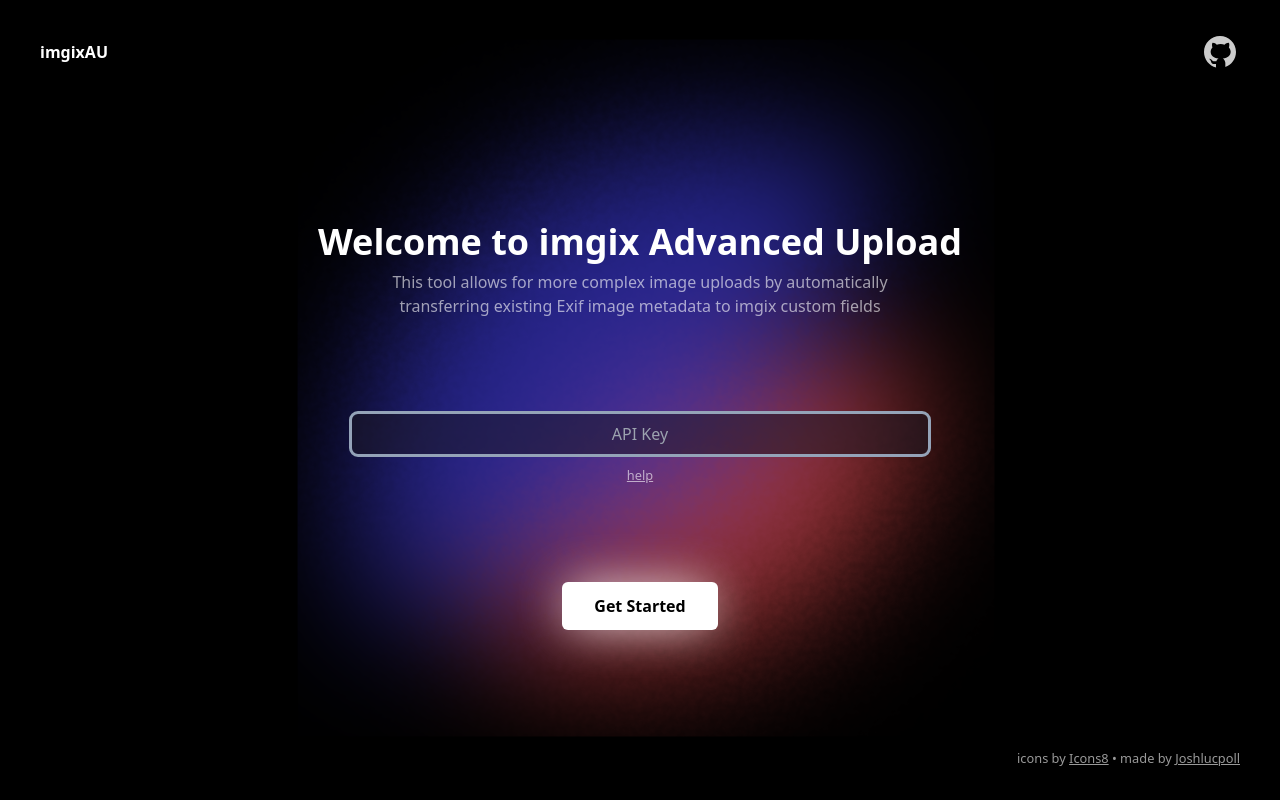
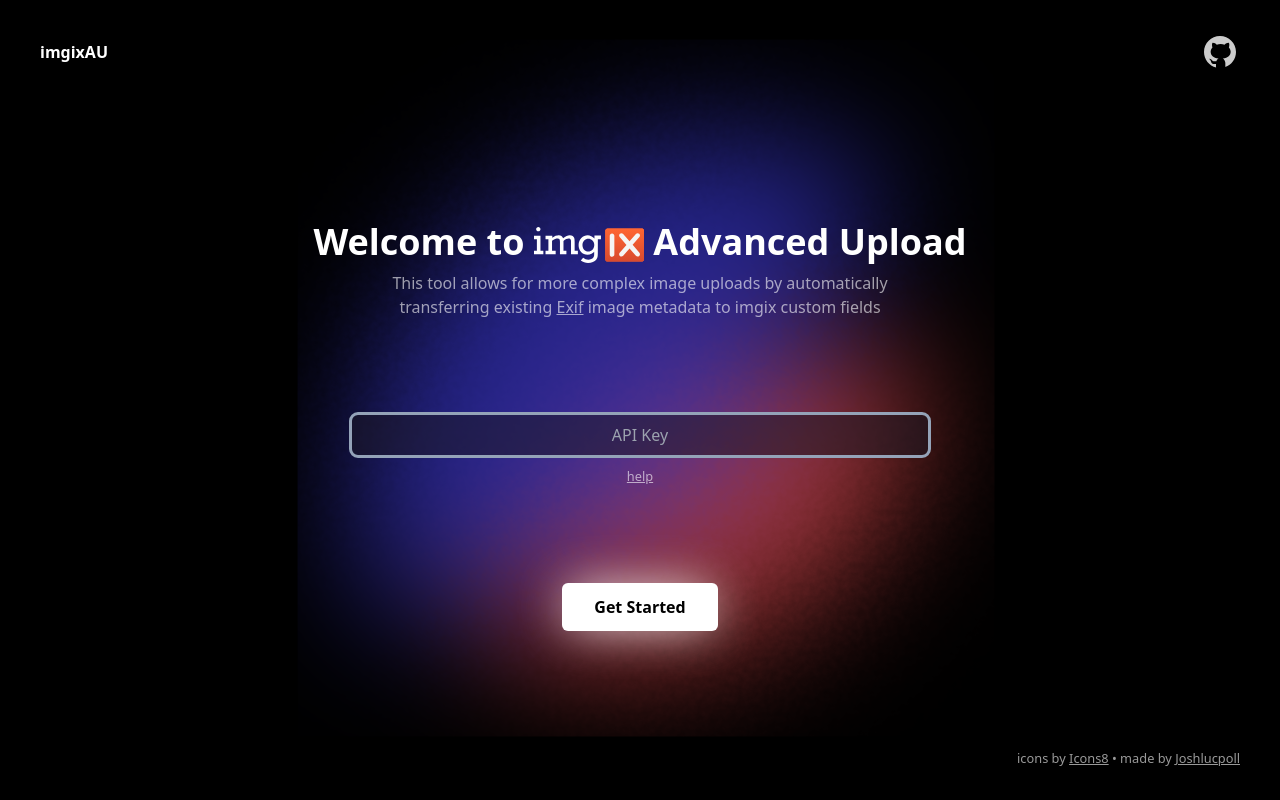
Before and after one commit to Joshlucpoll/imgix-advanced-upload, a SvelteKit app: page / in a window 1280 px wide. Built offline with nearby package versions, Linux system fonts and the light colour scheme.

Commit message:
updated ci

```diff
--- a/src/components/imageGrid.svelte
+++ b/src/components/imageGrid.svelte
@@ -3,10 +3,15 @@
   import { images } from "../lib/stores";
   import Button from "../components/button.svelte";
 
+  export let currentImage: number | null;
+  export let changeCurrentImage: Function;
+
   let fileInput: HTMLInputElement;
   let imageElements: HTMLImageElement[] = [];
+  let loadingImages = false;
 
   async function handleInputChange() {
+    let loadingImages = true;
     let imageFiles = [];
 
     const files = fileInput.files;
@@ -14,13 +19,13 @@
 
     for (let i = 0; i < files.length; i++) {
       // check if existing image already exists
-      if ($images.some((el) => el.name === files[i].name))
+      if (!$images.some((el) => el.name === files[i].name))
         imageFiles.push(files[i]);
     }
     fileInput.value = "";
 
     await loadImages(imageFiles);
-
+    loadingImages = false;
     console.log($images);
   }
 
@@ -59,7 +64,11 @@
 <div class="mb-16">
   <Button>
     <label class="cursor-pointer" for="fileInput">
-      {$images.length == 0 ? "Select images" : "Add more images"}
+      {loadingImages
+        ? "Loading images, this is gonna take a sec"
+        : $images.length == 0
+        ? "Select images"
+        : "Add more images"}
       <input
         class="hidden"
         bind:this={fileInput}
@@ -76,20 +85,26 @@
   class="grid grid-cols-1 md:grid-cols-2 lg:grid-cols-3 xl:grid-cols-4 gap-8 cursor-pointer"
 >
   {#each $images as image, i}
-    <div
-      class="relative w-full aspect-square rounded-md overflow-clip hover:scale-105 transition-transform"
+    <button
+      class={`relative w-full aspect-square rounded-md overflow-clip hover:scale-105 transition-transform ${
+        currentImage == i ? "scale-105" : ""
+      }`}
+      type="button"
+      on:click={changeCurrentImage(i)}
     >
       <img
         bind:this={imageElements[i]}
         src={image.src}
         alt="input"
-        class="object-cover w-full h-full opacity-50 hover:opacity-100 transition-opacity"
+        class={`object-cover w-full h-full opacity-50 transition-opacity ${
+          currentImage == i ? "opacity-100" : ""
+        }`}
       />
       <h2
         class="absolute top-1/2 -translate-y-1/2 left-1/2 -translate-x-1/2 font-thin pointer-events-none"
       >
         {image.name}
       </h2>
-    </div>
+    </button>
   {/each}
 </div>
--- a/src/routes/+page.svelte
+++ b/src/routes/+page.svelte
@@ -4,13 +4,70 @@
 </script>
 
 <main class="flex flex-col justify-center items-center mt-auto">
-  <h1 class="text-center font-bold text-4xl pb-2">
-    Welcome to <span>imgix</span> Advanced Upload
+  <h1 class="text-center font-bold text-4xl pb-2 inline">
+    Welcome to <a class="underline inline" href="https://imgix.com"
+      ><svg class="h-9 inline" x="0px" y="0px" viewBox="0 0 306 100">
+        <linearGradient
+          id="ix_gradient"
+          gradientUnits="userSpaceOnUse"
+          x1="252"
+          y1="96"
+          x2="252"
+          y2="4"
+        >
+          <stop offset="0" style="stop-color:#D84A2E" />
+          <stop offset="1" style="stop-color:#FF6633" />
+        </linearGradient>
+        <path
+          fill="#FF6633"
+          d="M306,89.5c0,3.6-2.9,6.5-6.4,6.5h-95.2c-3.5,0-6.4-2.9-6.4-6.5l0-79c0-3.6,2.9-6.5,6.4-6.5h95.2
+      c3.5,0,6.4,2.9,6.4,6.5L306,89.5z"
+        />
+        <path
+          fill="url(#ix_gradient)"
+          d="M306,89.5c0,3.6-2.9,6.5-6.4,6.5h-95.2c-3.5,0-6.4-2.9-6.4-6.5l0-79c0-3.6,2.9-6.5,6.4-6.5h95.2
+      c3.5,0,6.4,2.9,6.4,6.5L306,89.5z"
+        />
+        <path
+          fill="#F5F5F5"
+          d="M216.8,82.8c-3.6,0-6.4-2.9-6.4-6.5V24.4c0-3.6,2.9-6.5,6.4-6.5s6.4,2.9,6.4,6.5v51.9
+          C223.3,79.9,220.4,82.8,216.8,82.8z"
+        />
+        <path
+          fill="#F5F5F5"
+          d="M274,49.6L292.8,28c2.3-2.7,2.1-6.8-0.6-9.2c-2.7-2.4-6.7-2.1-9.1,0.6l-17.7,20.4l-17.7-20.4
+          c-2.3-2.7-6.4-3-9.1-0.6c-2.7,2.4-2.9,6.5-0.6,9.2l18.8,21.7L238,71.3c-2.3,2.7-2.1,6.8,0.6,9.2c1.2,1.1,2.7,1.6,4.2,1.6
+          c1.8,0,3.6-0.7,4.9-2.2l17.7-20.4l17.7,20.4c1.3,1.5,3.1,2.2,4.9,2.2c1.5,0,3-0.5,4.2-1.6c2.7-2.4,2.9-6.5,0.6-9.2L274,49.6z"
+        />
+        <path
+          fill="#ffffff"
+          d="M8,66V34H0V24h18v42h8v10H0V66H8z M18,6c0,3.3-2.7,6-6,6S6,9.3,6,6s2.7-6,6-6S18,2.7,18,6z"
+        />
+        <path
+          fill="#ffffff"
+          d="M40,66V34h-8V24h18.8v6c6-4.9,12.3-7.1,18.1-7.1c5.8,0,9.8,2.7,12,8.1c6.6-5.4,12.8-8.1,18.5-8.1
+      c3.3,0,6,0.7,8.1,2.2c2.1,1.5,3.6,3.4,4.3,5.6c0.7,2.3,1.1,5.6,1.1,10V66h9v10h-19.1V42.6c0-3-0.1-5.1-0.4-6.3
+      c-0.3-1.2-0.9-2.2-2-3.1c-1.1-0.8-2.4-1.2-3.9-1.2c-4.3,0-9.1,2.2-14.6,6.7V66H90v10H72.1V41.7c0-3.4-0.5-5.8-1.4-7.4
+      c-1-1.5-2.6-2.3-4.9-2.3c-3.8,0-9.8,1.5-15.7,6v28h10.1v10H32V66H40z"
+        />
+        <path
+          fill="#ffffff"
+          d="M186,24v10h-8.6l-0.1,37.4c0,5.2-0.3,9.1-0.8,11.6c-0.5,2.5-1.8,5.1-3.8,7.7c-2,2.6-5,4.8-9.1,6.6
+      c-4,1.8-8.6,2.7-13.5,2.7c-7.5,0-14.2-2.3-20.1-6.9l6.5-7.4c4.4,3.5,9.2,5.2,14.4,5.2c2.9,0,5.5-0.6,8-1.7c2.5-1.1,4.3-2.5,5.5-4.1
+      c1.2-1.6,2-3.1,2.3-4.6c0.4-1.4,0.5-3.9,0.5-7.3v-4.7c-1.6,2-4.1,4-7.4,5.8c-3.4,1.8-7.1,2.7-11.1,2.7c-7.3,0-13.3-2.6-17.9-7.7
+      c-4.6-5.1-6.9-11.5-6.9-19c0-8.2,2.5-14.8,7.6-19.9c5.1-5.1,10.9-7.6,17.6-7.6c6.7,0,13.5,3.6,18.8,9.1v-8H186z M134.6,50.2
+      c0,5.2,1.5,9.5,4.5,12.9c3,3.3,6.8,5,11.5,5c4.6,0,8.5-1.7,11.8-5c3.3-3.3,5-7.6,5-12.9c0-5.3-1.7-9.6-5-12.8
+      c-3.3-3.2-7.1-4.8-11.5-4.8c-4.4,0-8.2,1.6-11.4,4.8C136.3,40.4,134.6,44.8,134.6,50.2z"
+        />
+      </svg></a
+    > Advanced Upload
   </h1>
   <p class="text-center opacity-60 max-w-xl">
     This tool allows for more complex image uploads by automatically
-    transferring existing <a href="https://en.wikipedia.org/wiki/Exif">Exif</a> image
-    metadata to imgix custom fields
+    transferring existing <a
+      class="underline"
+      href="https://en.wikipedia.org/wiki/Exif">Exif</a
+    > image metadata to imgix custom fields
   </p>
 
   <div class="mt-24 w-full max-w-xl flex flex-row items-center gap-8">
--- a/src/routes/images/+page.svelte
+++ b/src/routes/images/+page.svelte
@@ -1,8 +1,36 @@
-<script>
+<script lang="ts">
   import ImageGrid from "../../components/imageGrid.svelte";
+  import { images } from "../../lib/stores";
+
+  let currentImage: number | null = null;
+
+  function onKeyDown(event) {
+    switch (event.key) {
+      case "ArrowLeft":
+        if (currentImage == null) currentImage = $images.length - 1;
+        else currentImage = currentImage == 0 ? 0 : currentImage - 1;
+
+        event.preventDefault();
+        break;
+
+      case "ArrowRight":
+        if (currentImage == null) currentImage = 0;
+        else
+          currentImage =
+            currentImage == $images.length - 1
+              ? $images.length - 1
+              : currentImage + 1;
+
+        event.preventDefault();
+        break;
+    }
+  }
 </script>
+
+<svelte:window on:keydown={onKeyDown} />
 
 <div class="flex flex-col items-center">
   <h1 class="font-bold text-4xl mb-8">Add Images</h1>
-  <ImageGrid />
+  <p>{currentImage}</p>
+  <ImageGrid {currentImage} changeCurrentImage={(i) => (currentImage = i)} />
 </div>
```
